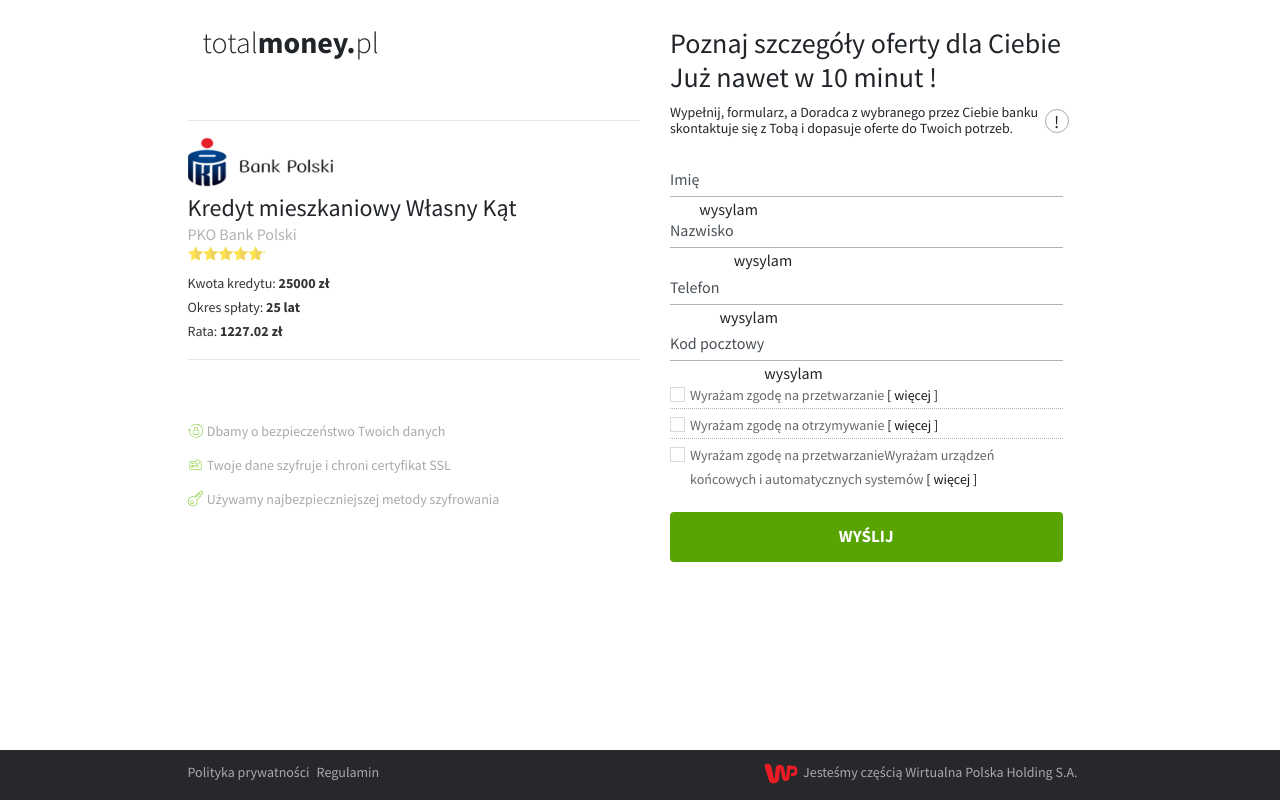
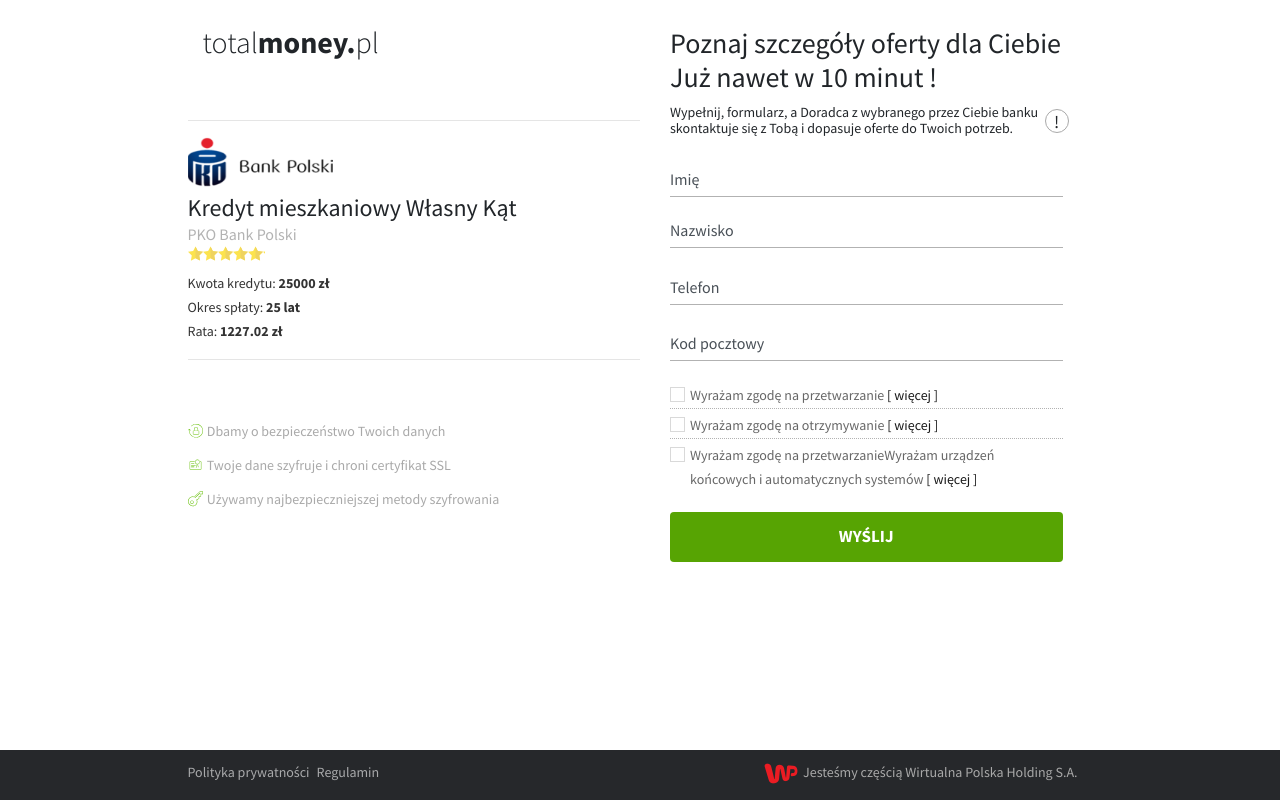
Before and after one commit to bartekwojtal1207/total-money-app-master, a React (Create React App) app: page / in a window 1280 px wide. Built offline with nearby package versions, Linux system fonts and the light colour scheme.

Commit message:
walidacja dziala !

```diff
--- a/src/components/Contact/Contact.js
+++ b/src/components/Contact/Contact.js
@@ -6,35 +6,79 @@
 
 class Contact extends Component {
 
+
+
     constructor(props) {
         super(props);
+
 
         this.state = {
             subtitle: 'Wypełnij, formularz, a Doradca z wybranego przez Ciebie banku skontaktuje się z Tobą i dopasuje oferte do Twoich potrzeb.',
             inputs: [
-                {name: 'name', type: 'text', label: 'Imię', valid: true},
-                {name: 'surname', type: 'text', label: 'Nazwisko', valid: true},
-                {name: 'phone', type: 'text', label: 'Telefon', valid: true},
-                {name: 'postCode', type: 'text', label: 'Kod pocztowy', valid: true}
+                {name: 'name', type: 'text', label: 'Imię', valid: false, isValid: false},
+                {name: 'surname', type: 'text', label: 'Nazwisko', valid: false, isValid: false},
+                {name: 'phone', type: 'text', label: 'Telefon', valid: false, isValid: false},
+                {name: 'postCode', type: 'text', label: 'Kod pocztowy', valid: false, isValid: false}
             ],
             checkboxs: [
                 {name: 'agreementConsent', type: 'checkbox', label: 'Wyrażam zgodę na przetwarzanie '},
                 {name: 'ofertsConsent', type: 'checkbox', label: 'Wyrażam zgodę na otrzymywanie '},
                 {name: 'contactConsent', type: 'checkbox', label: 'Wyrażam zgodę na przetwarzanieWyrażam urządzeń końcowych i automatycznych systemów'},
-            ]
+            ],
+            // contactForm: {
+            //     name: {
+            //         elementType: 'input',
+            //         elementConfig: {
+            //             type: 'text',
+            //             label: 'Imię'
+            //         },
+            //         value: '',
+            //         valid: true
+            //     },
+            //     surname: {
+            //         elementType: 'input',
+            //         elementConfig: {
+            //             type: 'text',
+            //             label: 'Nazwisko'
+            //         },
+            //         value: '',
+            //         valid: true
+            //     },
+            //     phone: {
+            //         elementType: 'input',
+            //         elementConfig: {
+            //             type: 'text',
+            //             label: 'Telefon'
+            //         },
+            //         value: '',
+            //         valid: true
+            //     },
+            //     postCode: {
+            //         elementType: 'input',
+            //         elementConfig: {
+            //             type: 'text',
+            //             label: 'Kod pocztowy'
+            //         },
+            //         value: '',
+            //         valid: true
+            //     }
+            // }
         }
     }
 
     onChangeInputValueHandler = (event, inputId) => {
-       const inputs = this.state.inputs;
 
-       event.target.value !== '' ? inputs[inputId].valid = true : inputs[inputId].valid = false;
+        const inputs = this.state.inputs;
+        inputs[inputId].isValid = true;
 
-       this.setState({ inputs: inputs})
+        if (inputs[inputId].isValid) {
+            event.target.value !== '' ? inputs[inputId].valid = true : inputs[inputId].valid = false;
+        }
+        console.log(inputs)
+        this.setState({ inputs: inputs})
     };
 
     render() {
-
         const input = this.state.inputs.map((input, index) =>
             <div className="form-group" key={index+'form-group'}>
                 <Input
@@ -42,12 +86,12 @@
                     name={input.name}
                     type={input.type}
                     id={input.name}
-                    classInput={(! input.valid) ? 'form-control contact__form__input danger' : 'form-control contact__form__input'}
-                    change={(event)=> this.onChangeInputValueHandler(event,index )} >
+                    classInput={( (! input.valid) && (input.isValid) ) ? 'form-control contact__form__input danger ' : 'form-control contact__form__input '}
+                    change={(event)=> this.onChangeInputValueHandler(event,index )}
+                    click={(event)=> this.onChangeInputValueHandler(event,index)}
+                    >
                 </Input>
-                <Label key={index+'label'} classLabel={'contact__form__input_label'}>{input.label}</Label>
-                {(! input.valid) ? 'nie wysylam' : 'wysylam' }
-
+                <Label key={index+'label'} classLabel={(input.valid) ? 'contact__form__input_label contact__form__input_label_focused' : 'contact__form__input_label '}>{input.label}</Label>
             </div>
         ),
             checbkox = this.state.checkboxs.map((checkbox,index) =>
--- a/src/components/Contact/ContactForm/Input.js
+++ b/src/components/Contact/ContactForm/Input.js
@@ -8,6 +8,7 @@
                className={props.classInput}
                id={props.name}
                onChange={props.change}
+               onClick={props.click}
                required />
     )
 };
--- a/src/containers/App.css
+++ b/src/containers/App.css
@@ -96,6 +96,7 @@
   margin-top: 18.5px; }
 
 .contact .contact__form .contact__form__input {
+  z-index: 22;
   border: none;
   border-bottom: 1px solid rgba(0, 0, 0, 0.3);
   border-radius: 0;
@@ -108,11 +109,17 @@
   border-bottom-color: red;
 }
 .contact .contact__form .contact__form__input:focus + .contact__form__input_label {
-  display: none; }
+  top: -59px;
+  font-size: 14px; }
+.contact__form__input_label_focused {
+  top: -59px !important;
+  font-size: 14px;
+  color: red;
+}
 
 .contact .contact__form .contact__form__input_label {
   position: relative;
-  z-index: 99;
+  z-index: 0;
   top: -30px;
   color: #495057; }
 
```
